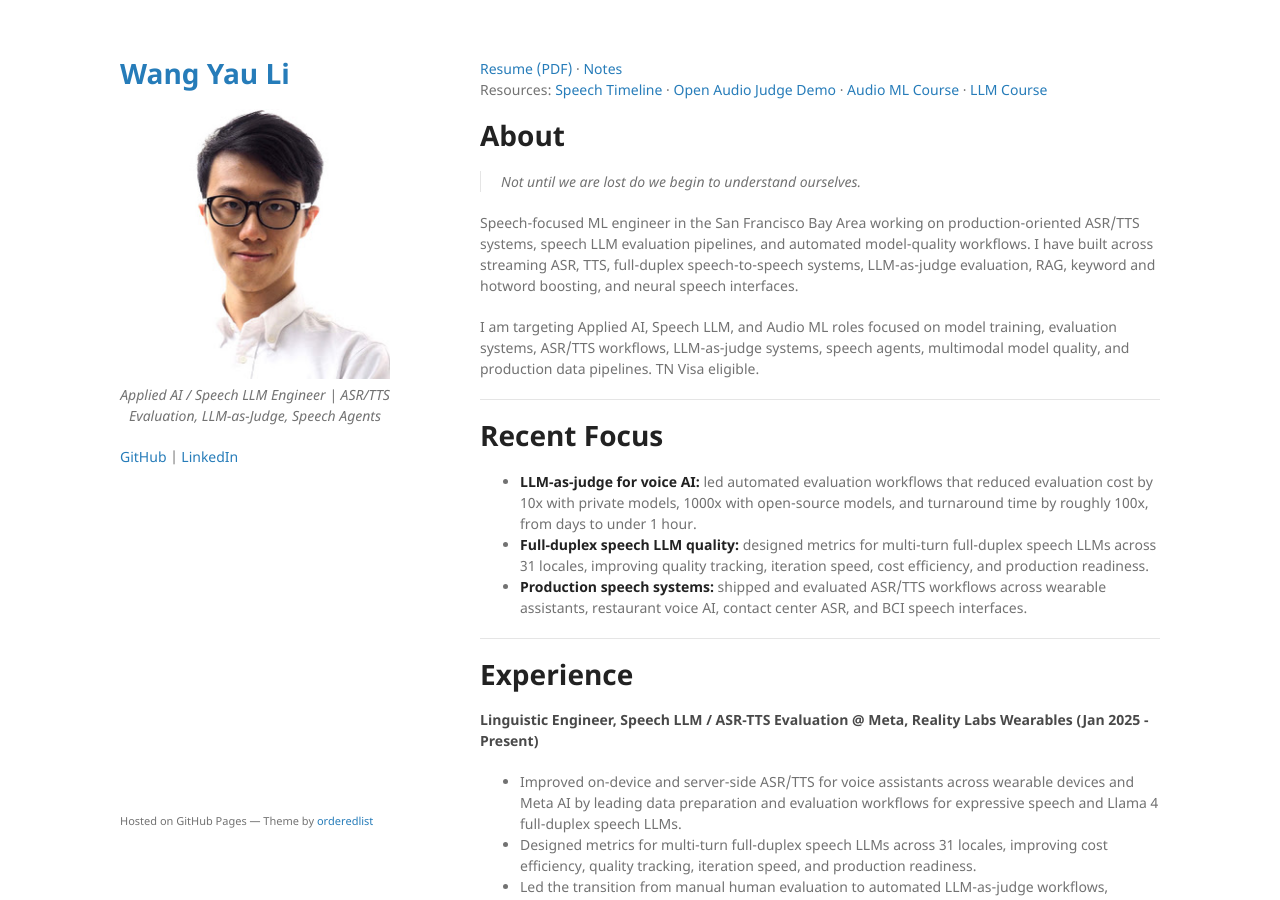
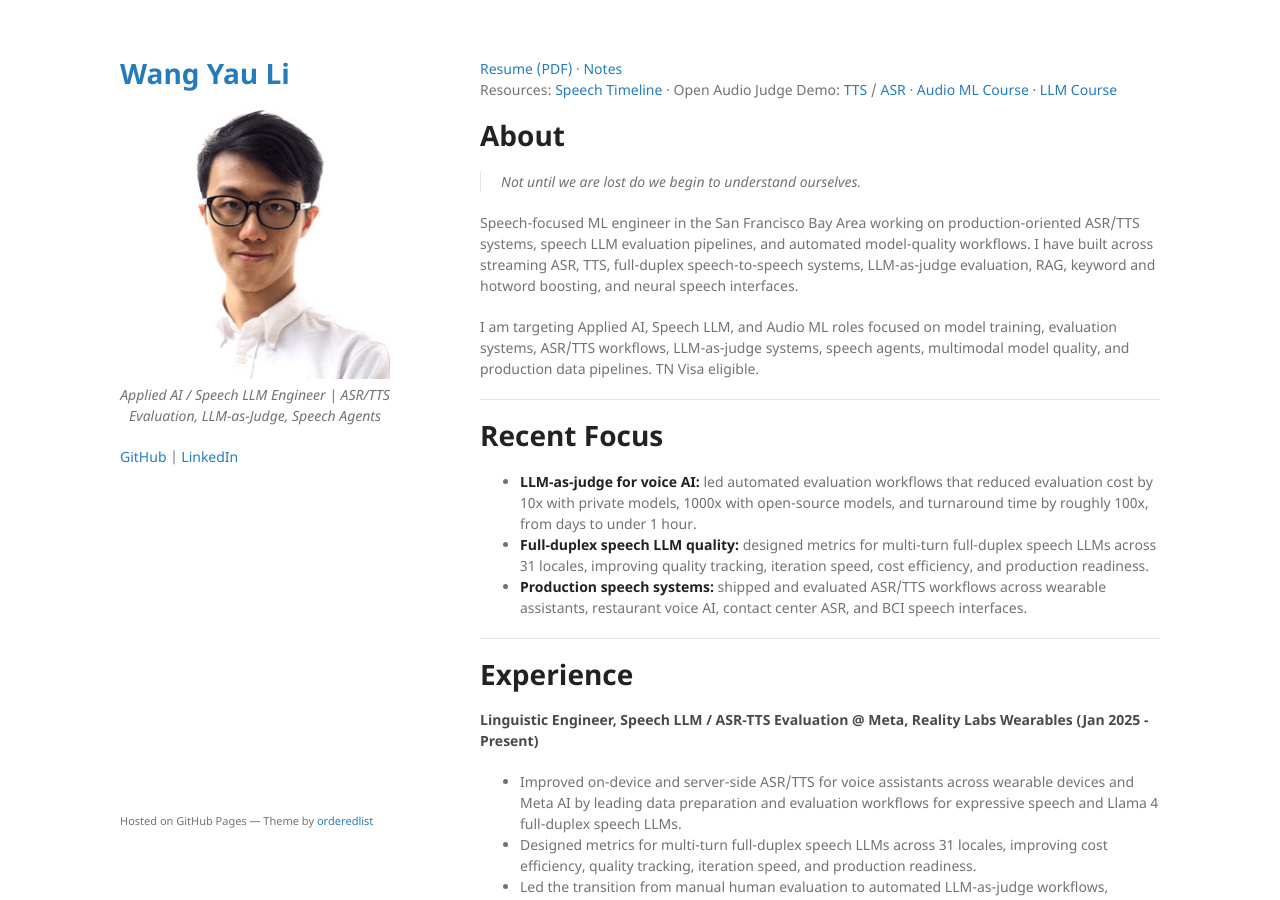
Before and after one commit to kennethli319/kennethli319.github.io, a Jekyll site: the page built from index.md, in a window 1280 px wide and 900 px high. Built offline with Jekyll 4.4.1, drawn with Linux system fonts in a browser that asks for light colours.

Commit message:
Add TTS and ASR Open Audio Judge links

```diff
--- a/index.md
+++ b/index.md
@@ -3,7 +3,7 @@ layout: default
 ---
 
 [Resume (PDF)](./assets/WangYauLi_Kenneth_latest.pdf) · [Notes](./notes.md)<br>
-Resources: [Speech Timeline](./speech-timeline.md) · [Open Audio Judge Demo](./open-audio-judge/tts-leaderboard-demo.html) · [Audio ML Course](./audio-text-ml-course/) · [LLM Course](./llm-ml-course/)
+Resources: [Speech Timeline](./speech-timeline.md) · Open Audio Judge Demo: [TTS](./open-audio-judge/tts-leaderboard-demo.html) / [ASR](./open-audio-judge/asr-leaderboard-demo.html) · [Audio ML Course](./audio-text-ml-course/) · [LLM Course](./llm-ml-course/)
 
 # About
 
--- a/open-audio-judge/index.html
+++ b/open-audio-judge/index.html
@@ -3,10 +3,9 @@
 <head>
   <meta charset="utf-8">
   <meta name="viewport" content="width=device-width, initial-scale=1">
-  <meta http-equiv="refresh" content="0; url=tts-leaderboard-demo.html">
   <title>Open Audio Judge</title>
 </head>
 <body>
-  <p><a href="tts-leaderboard-demo.html">Open the TTS leaderboard demo</a>.</p>
+  <p>Open Audio Judge Demo: <a href="tts-leaderboard-demo.html">TTS</a> / <a href="asr-leaderboard-demo.html">ASR</a></p>
 </body>
 </html>
```
